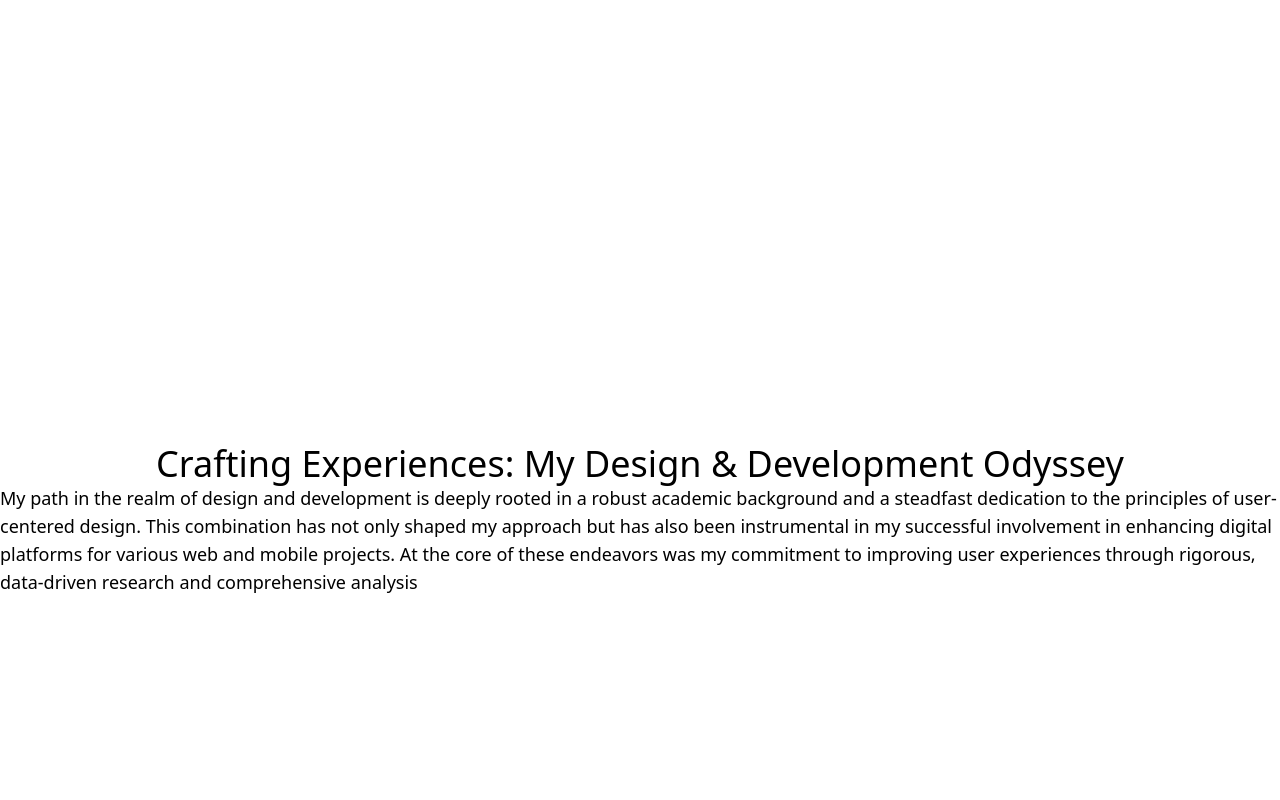
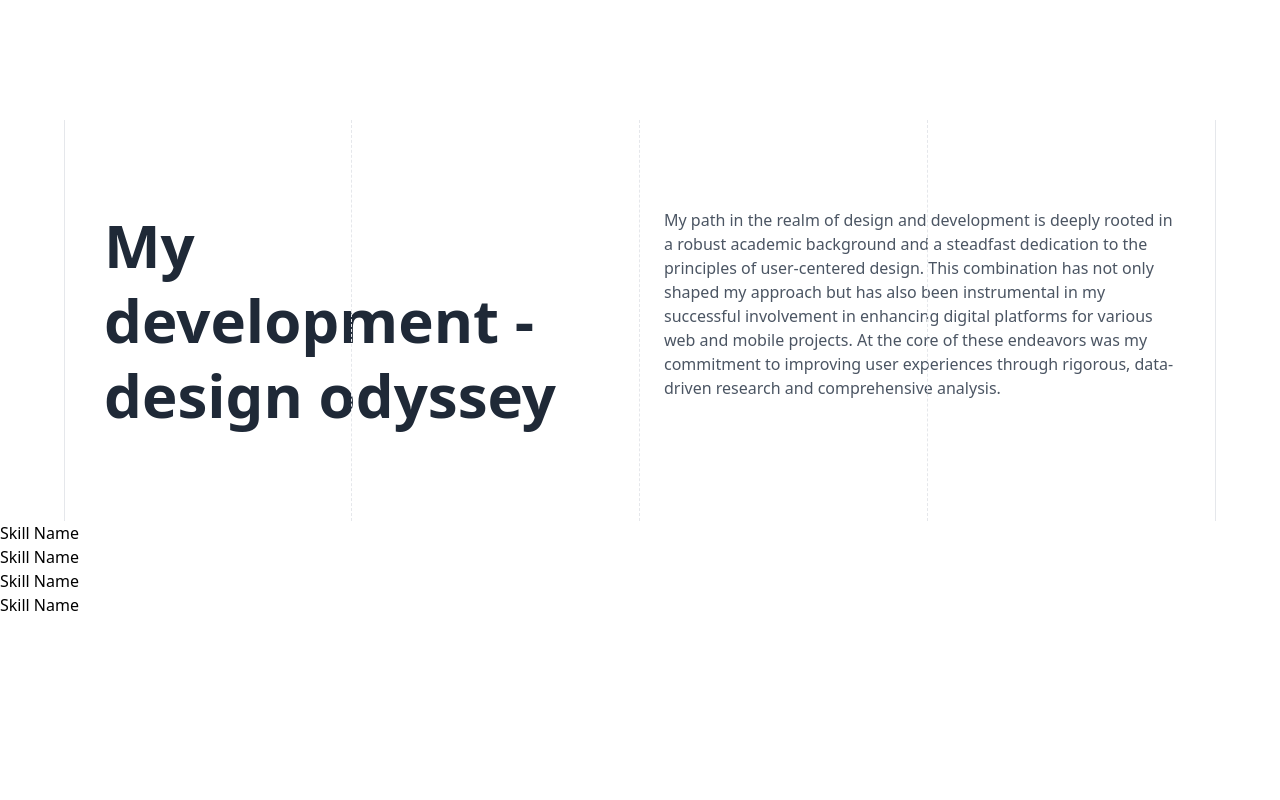
Before and after one commit to cursedxp/portfolio-site, a React (Vite) app: page / in a window 1280 px wide. Shown: the part 680-1480 px from the top of the page. After the commit the page ends 1297 px from the top, so only its background shows below. Built offline with nearby package versions, Linux system fonts and the light colour scheme.

Commit message:
📝 (AboutMe.jsx): update AboutMe component layout and content to improve readability and visual appeal

```diff
--- a/src/components/AboutMe/AboutMe.jsx
+++ b/src/components/AboutMe/AboutMe.jsx
@@ -1,18 +1,31 @@
 export default function AboutMe() {
   return (
-    <div className="flex flex-col items-center justify-center h-screen">
-      <h2 className="text-4xl">
-        Crafting Experiences: My Design & Development Odyssey
-      </h2>
-      <p className="text-lg">
-        My path in the realm of design and development is deeply rooted in a
-        robust academic background and a steadfast dedication to the principles
-        of user-centered design. This combination has not only shaped my
-        approach but has also been instrumental in my successful involvement in
-        enhancing digital platforms for various web and mobile projects. At the
-        core of these endeavors was my commitment to improving user experiences
-        through rigorous, data-driven research and comprehensive analysis
-      </p>
+    <div className="flex justify-center">
+      <div className="relative  py-16 px-4 max-w-6xl">
+        <div className="absolute inset-0 pointer-events-none border-l border-r border-gray-200"></div>
+        <div className="absolute inset-0 grid grid-cols-4 pointer-events-none">
+          <div className="col-span-1 border-dashed border-r border-gray-200"></div>
+          <div className="col-span-1 border-dashed border-r border-gray-200"></div>
+          <div className="col-span-1 border-dashed border-r border-gray-200"></div>
+        </div>
+        <div className="flex flex-row ">
+          <h1 className="flex-1 text-6xl font-bold leading-tight text-gray-800 p-6 ">
+            My <br></br> development - design odyssey
+          </h1>
+          <div className="flex-1 p-6">
+            <p className="text-base text-gray-600">
+              My path in the realm of design and development is deeply rooted in
+              a robust academic background and a steadfast dedication to the
+              principles of user-centered design. This combination has not only
+              shaped my approach but has also been instrumental in my successful
+              involvement in enhancing digital platforms for various web and
+              mobile projects. At the core of these endeavors was my commitment
+              to improving user experiences through rigorous, data-driven
+              research and comprehensive analysis.
+            </p>
+          </div>
+        </div>
+      </div>
     </div>
   );
 }
```
